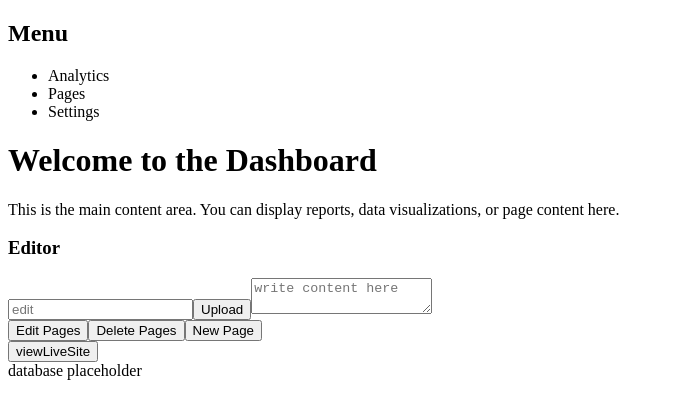
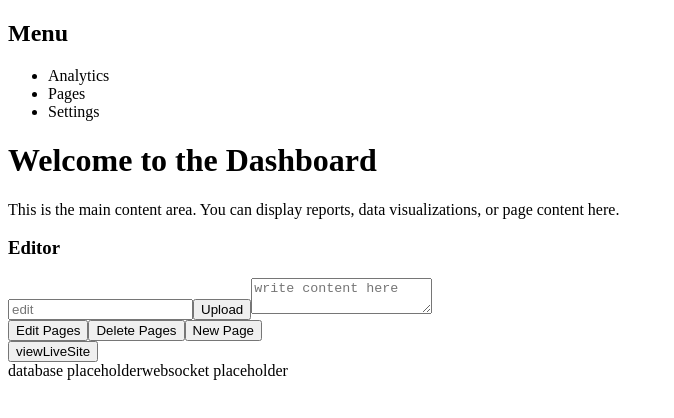
Before and after one commit to lincolngarcia/Startup-LinC-MS, a Next.js app: page /admin/dashboard in a window 1280 px wide. Shown: the top 418 px of the page, without its empty margins (0-674 px from the left). Built offline with nearby package versions, Linux system fonts and the light colour scheme.

Commit message:
Websocket Placeholder

```diff
--- a/src/pages/admin/dashboard.tsx
+++ b/src/pages/admin/dashboard.tsx
@@ -35,6 +35,8 @@ export default function Page() {
                 </div>
                 <span>database placeholder</span>
                 {/* PLACEHOLDER FOR DATABASE INTEGRATION */}
+                <span>websocket placeholder</span>
+                {/* PLACEHOLDER FOR WEBSOCKET INTEGRATION */}
             </main>
         </div>
     )
```
